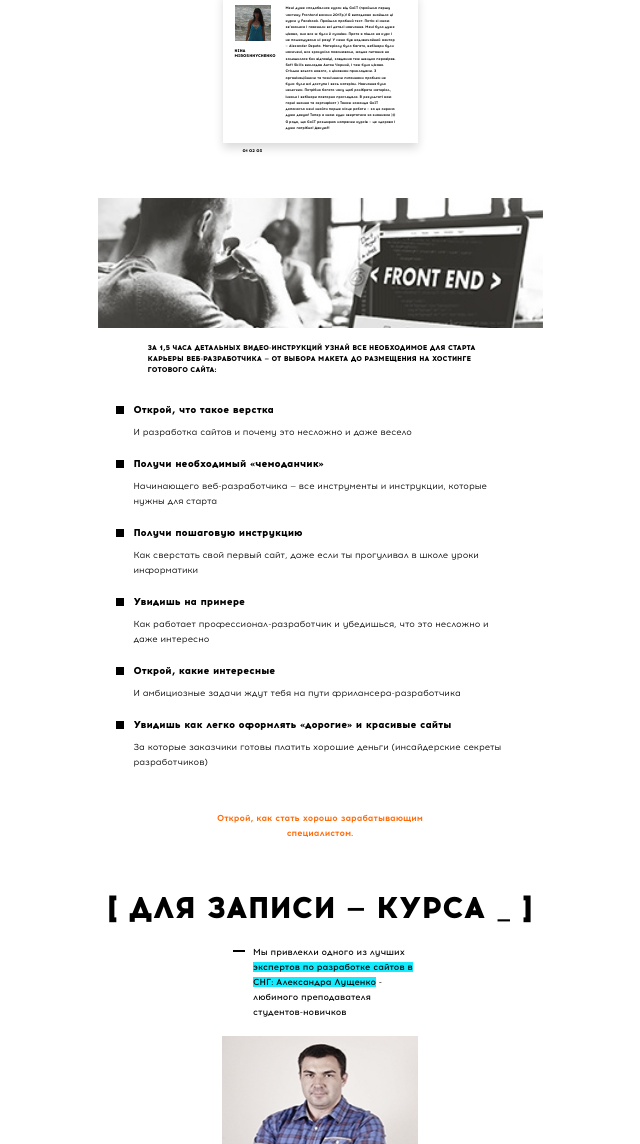
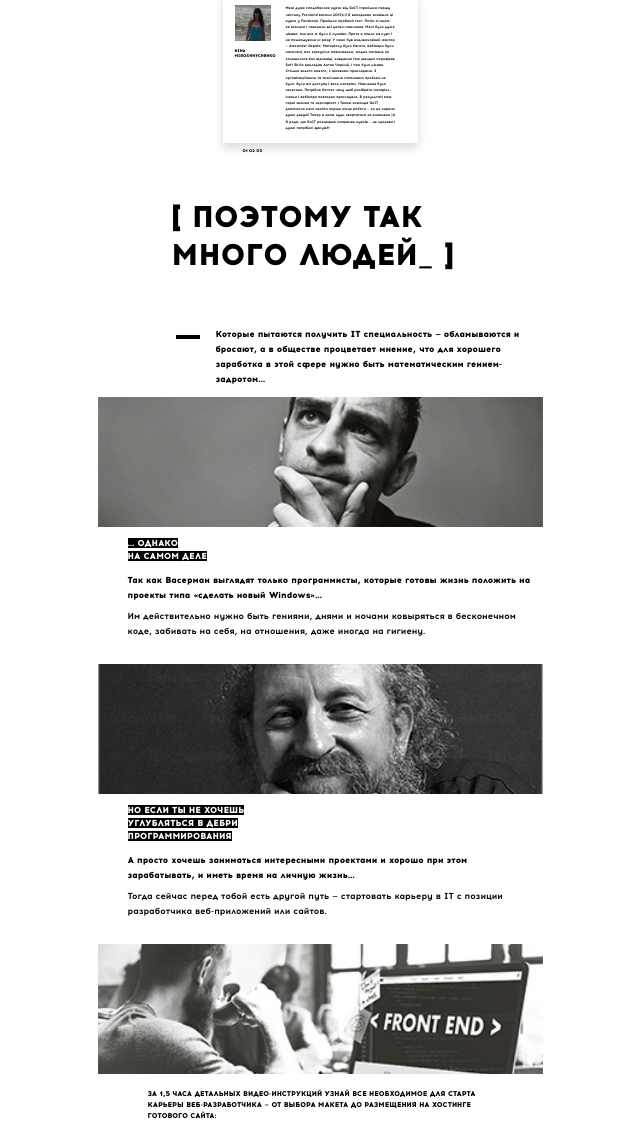
Before and after one commit to Gani4ka/hackathon-07.07.18, a website: page src/index.html in a window 1280 px wide. Shown: the part 2492-3636 px from the top of the page, without its empty margins (320-960 px from the left). Drawn offline with nearby package versions, Linux system fonts and the light colour scheme; files that its build step writes are made by us from their sources.

Commit message:
manypeople-section added

```diff
--- a/src/html/manypeople-section.html
+++ b/src/html/manypeople-section.html
@@ -1,4 +1,30 @@
 <!DOCTYPE html>
 <section class="manypeople-section">
+  <div class="manypeople-section__wrapper">
 
-  </section>
+    <h2 class="manypeople-section__title">[ Поэтому так много людей_ ]</h2>
+    <div class="manypeople-section__subtitle">Которые пытаются получить IТ специальность — обламываются и бросают, а в обществе процветает мнение, что для хорошего
+      заработка в этой сфере нужно быть математическим гением-задротом…
+    </div>
+
+    <div class="manypeople-section__img manypeople-section__img1"></div>
+    <div class="manypeople-section__mogo">
+      <span class="manypeople-section__mogo--bgc"> … однако<br></span>
+      <span class="manypeople-section__mogo--bgc"> на самом деле</span>
+    </div>
+    <div class="manypeople-section__text">Так как Васерман выглядят только программисты, которые готовы жизнь положить на проекты типа «сделать новый Windows»…</div>
+    <div class="manypeople-section__text--bold">Им действительно нужно быть гениями, днями и ночами ковыряться в бесконечном коде, забивать на себя, на отношения, даже
+      иногда на гигиену.</div>
+
+    <div class="manypeople-section__img manypeople-section__img2"></div>
+    <div class="manypeople-section__mogo">
+      <span class="manypeople-section__mogo--bgc"> Но если ты не хочешь</span>
+      <span class="manypeople-section__mogo--bgc"> углубляться в дебри</span>
+      <span class="manypeople-section__mogo--bgc"> программирования</span>
+    </div>
+    <div class="manypeople-section__text">А просто хочешь заниматься интересными проектами и хорошо при этом зарабатывать, и иметь время на личную жизнь…</div>
+    <div class="manypeople-section__text--bold">Тогда сейчас перед тобой есть другой путь — стартовать карьеру в IT с позиции разработчика веб-приложений или сайтов.</div>
+
+
+  </div>
+</section>
--- a/src/scss/layout/manypeople-section.scss
+++ b/src/scss/layout/manypeople-section.scss
@@ -0,0 +1,92 @@
+.manypeople-section__wrapper {
+  max-width: 300px;
+  margin: 0 auto;
+
+  @include mobile-big {
+    max-width: 445px;
+  }
+}
+
+.manypeople-section__title {
+  @extend %section-title;
+  padding: 22px 100px 6px 50px;
+  // text-transform: uppercase;
+
+  @include mobile-big {
+    padding: 0 74px 42px;
+  }
+}
+
+.manypeople-section__subtitle {
+  position: relative;
+  padding: 0 18px 23px 50px;
+  font-weight: $black;
+
+  @include mobile-big {
+    padding: 12px 0 10px 118px;
+  }
+
+  &::before {
+    position: absolute;
+    left: 28px;
+    top: 7px;
+    width: 14px;
+    height: 2px;
+    background-color: $title-dark-color;
+    content: "";
+
+    @include mobile-big {
+      left: 78px;
+      top: 20px;
+      width: 24px;
+      height: 4px;
+    }
+  }
+}
+
+.manypeople-section__img{
+  margin: 0 auto 10px;
+  width: 100%;
+  height: 140px;
+  background-repeat: no-repeat;
+  background-size: 100%;
+  @include mobile-big{
+    height: 130px;
+  }
+}
+
+.manypeople-section__img1 {
+  background-image: url('../../img/manypeople-img-01.jpg');
+  background-position: top 55% right 30%;
+}
+
+.manypeople-section__img2 {
+  background-image: url('../../img/manypeople-img-02.jpg');
+  transform: scale(-1, 1);
+  background-position: top 25% right 50%;
+}
+
+.manypeople-section__mogo {
+  width: 164px;
+  padding-left: 30px;
+  line-height: 13px;
+  font-weight: $black;
+  text-transform: uppercase;
+
+}
+
+.manypeople-section__mogo--bgc,
+.manypeople-section_title--bgc {
+  color: #fff;
+  background-color: #000;
+}
+
+.manypeople-section__text {
+  font-weight: $black;
+  padding: 10px 10px 0 30px;
+
+  &--bold {
+    font-weight: $bold;
+    padding: 6px 10px 25px 30px;
+  }
+}
```
